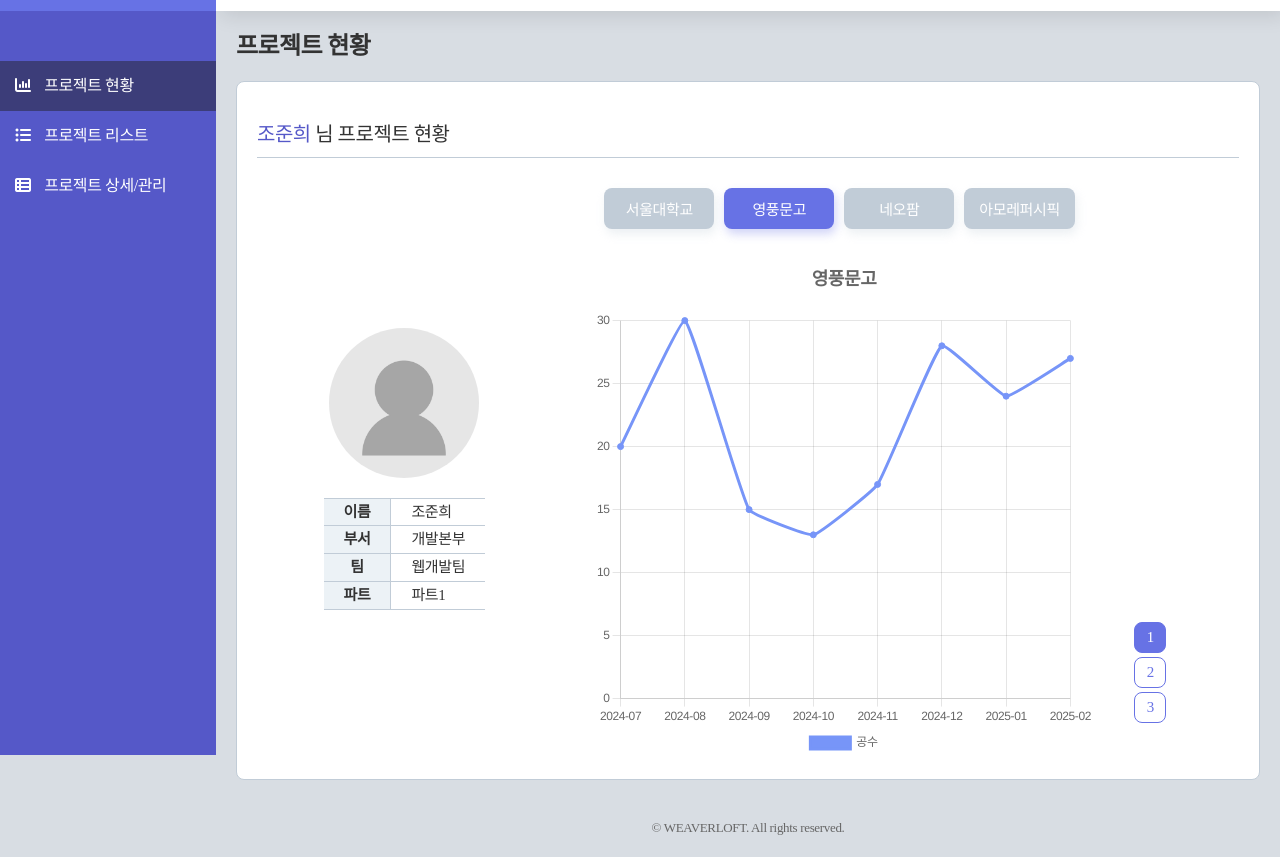
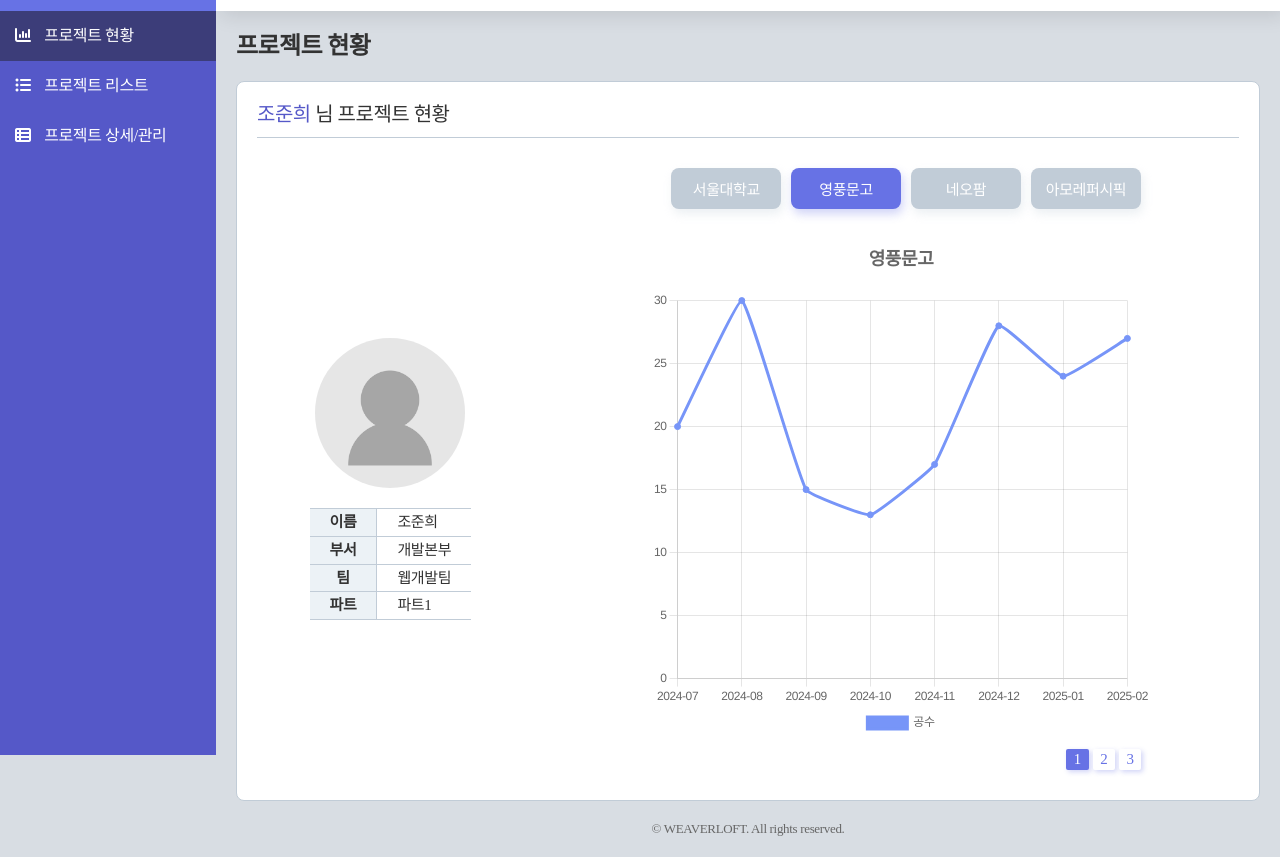
Before and after one commit to gyurison7/weavernow, a plain HTML site: page html/main.html in a window 1280 px wide. Shown: the part 45-902 px from the top of the page. Drawn offline with Linux system fonts and the light colour scheme; a web font is replaced by a local one.

Commit message:
feat: 작업중

```diff
--- a/asset/css/common.css
+++ b/asset/css/common.css
@@ -25,16 +25,18 @@ url('../font/Pretendard-ExtraBold.otf') format('otf'); }
 body { width: 100%; overflow: hidden; background-color: #D8DDE3; }
 .main { width: calc(100% - 216px); min-height: calc(100vh - (56px * 2)); margin-left: auto; transition: width 0.5s ease; -webkit-transition: width 0.5s ease; -moz-transition: width 0.5s ease; -ms-transition: width 0.5s ease; -o-transition: width 0.5s ease; }
 .main.on { width: calc(100% - 56px); }
-.inner { position: relative; max-width: 1640px; width: 100%; margin: 0 auto; padding: 20px; }
+.inner { position: relative; max-width: 1640px; width: 100%; margin: 0 auto; overflow-x: auto }
+.inner::-webkit-scrollbar { height: 10px; }
+.inner::-webkit-scrollbar-thumb { background: var(--light-blue); border-radius: 8px; }
 .title-area { padding: 20px; }
 .section-tit { font-size: 24px; }
-.contents { height: 100%; margin: 0 20px 20px; border: 1px solid var(--dark-gray); border-radius: 8px; background-color: #fff; }
-.cont-tit { padding: 20px 0; }
+.contents { min-width: 1000px; height: 100%; margin: 0 20px; border: 1px solid var(--dark-gray); border-radius: 8px; background-color: #fff; }
+.cont-tit { padding: 20px; }
 .fa-plus { margin-left: 4px; }
 .fa-file-excel { margin-right: 6px; }
 
 /*========== Table ==========*/
-.common-table-wrap { display: flex; width: 100%; font-size: 14px; }
+.common-table-wrap { display: flex; width: 100%; padding: 0 20px 20px; font-size: 14px; }
 .common-table { width: 100%; border-radius: 4px; border-collapse: collapse; border-spacing: 0; table-layout: auto; word-break: keep-all; }
 .common-table.main-table { width: 60%; margin-bottom: 9.5px; }
 .add-table-wrap { display: flex; overflow-x: scroll; width: 40%; }
@@ -81,7 +83,7 @@ input[type="checkbox"] + label { cursor: pointer; }
 .basic-check-box input[type="checkbox"]:disabled + label::before { background-color: #eee; }
 
 /*========== Form ==========*/
-.reg-form-area { font-size: 15px; }
+.reg-form-area { padding: 20px; font-size: 15px; }
 .reg-form-area .reg-form-wrap { display: flex; flex-direction: column; margin-bottom: 30px; border-top: 1px solid #E6E6E6; border-left: 1px solid #E6E6E6; border-right: 1px solid #E6E6E6; }
 .reg-form-area .reg-form-wrap .input-box-wrap { display: flex; border-bottom: 1px solid #E6E6E6; }
 .reg-form-area .reg-form-wrap .input-box { display: flex; align-items: center; flex: 1; }
--- a/asset/css/layout.css
+++ b/asset/css/layout.css
@@ -36,7 +36,7 @@ a,button,input,select,textarea { -webkit-tap-highlight-color: transparent; }
 .header-top.on { width: calc(100% - 56px); }
 .header-top .header-profile span { color: var(--dark-blue); font-variation-settings: 'wght' 600; }
 .header-top .logout-btn span { margin-left: 4px; }
-.header-left { display: flex; flex-direction: column; align-items: center; position: fixed; top: 0; left: 0; overflow: hidden; width: 216px; height: 100%; background-color: var(--dark-blue); gap: 50px; transition: width 0.5s ease; -webkit-transition: width 0.5s ease; -moz-transition: width 0.5s ease; -ms-transition: width 0.5s ease; -o-transition: width 0.5s ease; }
+.header-left { display: flex; flex-direction: column; align-items: center; position: fixed; top: 0; left: 0; overflow: hidden; width: 216px; height: 100%; background-color: var(--dark-blue); transition: width 0.5s ease; -webkit-transition: width 0.5s ease; -moz-transition: width 0.5s ease; -ms-transition: width 0.5s ease; -o-transition: width 0.5s ease; }
 .header-left.on { width: 56px; }
 .header-left .logo-wrap { display: flex; align-items: center; position: relative; width: 100%; height: 56px; padding: 15px;  background-color: var(--main-blue); }
 .header-left .logo-wrap .header-logo { width: 140px; transition: transform 0.5s ease; -webkit-transition: transform 0.5s ease; -moz-transition: transform 0.5s ease; -ms-transition: transform 0.5s ease; -o-transition: transform 0.5s ease; }
@@ -44,6 +44,7 @@ a,button,input,select,textarea { -webkit-tap-highlight-color: transparent; }
 .header-left .logo-wrap .nav-btn { position: absolute; top: 50%; right: 15px; width: 28px; height: 28px; color: #fff; transform: translateY(-50%); -webkit-transform: translateY(-50%); -moz-transform: translateY(-50%); -ms-transform: translateY(-50%); -o-transform: translateY(-50%); }
 .header-left .logo-wrap .nav-btn .fa-bars { display: none; }
 .nav { display: flex; flex-direction: column; width: 100%; }
+.nav .menu-list { transition: all 0.3s ease; -webkit-transition: all 0.3s ease; -moz-transition: all 0.3s ease; -ms-transition: all 0.3s ease; -o-transition: all 0.3s ease; }
 .nav .menu-list.active { background-color: #3C3D79; }
 .nav .menu-list:hover { background-color: #3C3D79; }
 .nav .menu-list a { overflow: hidden; max-height: 50px; padding: 15px; color: #fff;  }
--- a/asset/css/main.css
+++ b/asset/css/main.css
@@ -8,21 +8,20 @@
 .profile-area .profile-image { width: 150px; height: 150px; }
 .profile-area .profile-image img { width: 100%; height: 100%; border-radius: 50%; }
 .profile-area .profile-info { display: flex; flex-direction: column; align-items: center; gap: 10px; }
-.profile-area .profile-info table { font-size: 15px; }
+.profile-area .profile-info table { font-size: 15px; white-space: nowrap;}
 .profile-area .profile-info tr { border-top: 1px solid var(--dark-gray); border-bottom: 1px solid var(--dark-gray); }
 .profile-area .profile-info th { padding: 4px 20px; background-color: var(--light-gray); font-variation-settings: 'wght' 600; }
 .profile-area .profile-info td { padding: 4px 20px; border-left: 1px solid var(--dark-gray); }
 
 .chart-area { margin: 0 auto; }
-.chart-area .project-btn-wrap { display: flex; margin: 10px 10px 30px; gap: 10px; }
+.chart-area .project-btn-wrap { display: flex; justify-content: space-between; margin: 10px 10px 30px 20px; }
 .chart-area .project-btn-wrap button { background-color: var(--dark-gray); box-shadow: 2px 5px 10px rgba(193, 204, 215, 0.3); }
 .chart-area .project-btn-wrap button.active { background-color: var(--main-blue); box-shadow: 2px 5px 10px rgba(103, 114, 229, 0.3); }
 .chart-area .project-btn-wrap button:hover { box-shadow: 5px 5px 15px rgba(193, 204, 215, 0.5); }
 .chart-area .project-btn-wrap button.active:hover { box-shadow: 5px 5px 15px rgba(103, 114, 229, 0.5); }
-.chart-area .right-area { display: flex; gap: 10px; }
 .chart-area .chart-wrap { width: 500px; height: 500px; }
 .chart-area .chart-wrap.chart2 { display: none; }
 .chart-area .chart-wrap.chart3 { display: none; }
-.chart-area .chart-btn-wrap { display: flex; flex-direction: column; justify-content: flex-end; margin: 0 30px 36px; gap: 4px; }
-.chart-area .chart-btn-wrap .chart-btn { min-width: 32px; padding: 6px; box-shadow: none; }
+.chart-area .chart-btn-wrap { display: flex; justify-content: flex-end; margin: 10px 10px 30px 20px; gap: 4px; }
+.chart-area .chart-btn-wrap .chart-btn { min-width: 22.4px; padding: 2px; border-radius: 2px; background-color: #fff; color: var(--main-blue); box-shadow: 2px 2px 5px rgba(103, 114, 229, 0.3); -webkit-border-radius: 2px; -moz-border-radius: 2px; -ms-border-radius: 2px; -o-border-radius: 2px; }
 .chart-area .chart-btn-wrap .chart-btn.active { background-color: var(--main-blue); color: #fff; }
--- a/html/main.html
+++ b/html/main.html
@@ -49,11 +49,11 @@
             <!--========== CONTENTS ==========-->
             <main class="main">
                 <section class="section">
+                    <div class="inner">
                         <div class="title-area">
                             <h2 class="section-tit">프로젝트 현황</h2>
                         </div>
                         <div class="contents">
-                        <div class="inner">
                             <div class="cont-tit">
                                 <span class="name">조준희</span>
                                 님 프로젝트 현황
@@ -93,7 +93,6 @@
                                         <button class="common-btn btn-hover">네오팜</button>
                                         <button class="common-btn btn-hover">아모레퍼시픽</button>
                                     </div>
-                                    <div class="right-area">
                                     <div class="chart-wrap chart1">
                                         <canvas id="myChart1" width="500" height="500" class="my-chart"></canvas>
                                     </div>
@@ -104,10 +103,9 @@
                                         <canvas id="myChart3" width="500" height="500" class="my-chart"></canvas>
                                     </div>
                                     <div class="chart-btn-wrap">
-                                            <button class="chart1 chart-btn common-btn border-btn active">1</button>
-                                            <button class="chart2 chart-btn common-btn border-btn">2</button>
-                                            <button class="chart3 chart-btn common-btn border-btn">3</button>
-                                        </div>
+                                        <button class="chart1 chart-btn common-btn active">1</button>
+                                        <button class="chart2 chart-btn common-btn">2</button>
+                                        <button class="chart3 chart-btn common-btn">3</button>
                                     </div>
                                 </div>
                             </div>
```
Also changed, not shown: html/project-detail.html (+5 -5 lines), html/project-list-reg.html (+5 -5 lines), html/project-list.html (+5 -5 lines). Lines whose indentation alone changed are shown as unchanged.
